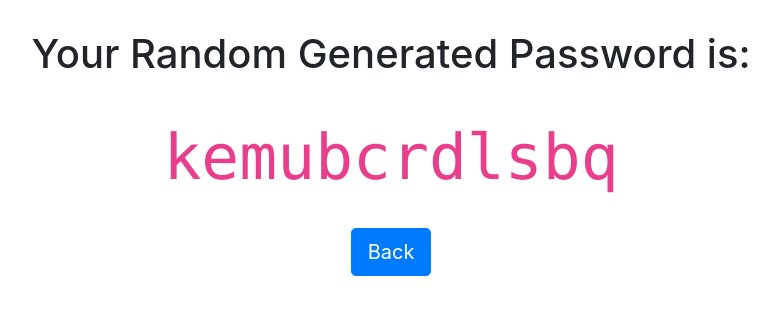
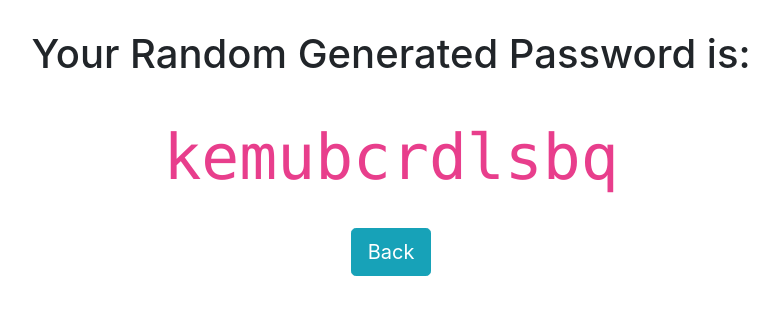
Before and after one commit to mrielandres/django-password-generator, a Django app: page /password/ in a window 1280 px wide. Shown: the part 56-371 px from the top of the page, without its empty margins (249-1028 px from the left). Run offline with Django 3.2, Linux system fonts and the light colour scheme; some libraries are stand-ins or nearby versions.

Commit message:
i made some tweaks

```diff
--- a/generator/templates/generator/password.html
+++ b/generator/templates/generator/password.html
@@ -7,6 +7,6 @@
       <br>
       <h2 class="display-3"><code>{{ password }}</code></h2>
       <br>
-      <a href="{% url 'home' %}" class="btn btn-lg btn-primary">Back</a>
+      <a href="{% url 'home' %}" class="btn btn-lg btn-info">Back</a>
     </div>
 {% endblock %}
```
